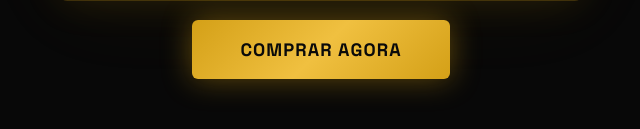
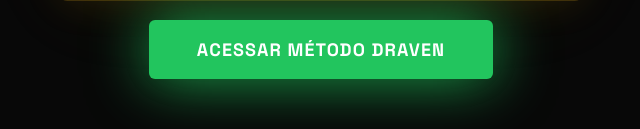
Before and after one commit to obrsinbrs-afk/draven, a plain HTML site: page index.html in a window 1280 px wide. Shown: the part 1101-1230 px from the top of the page, without its empty margins (319-959 px from the left). Drawn offline with Linux system fonts and the light colour scheme.

Commit message:
feat: botao verde pulsante Acessar Metodo Draven com link checkout Kirvano

```diff
--- a/index.html
+++ b/index.html
@@ -143,8 +143,8 @@
 
     .cta-btn {
       display: inline-block;
-      background: linear-gradient(135deg, #D4A017 0%, #F0C040 50%, #D4A017 100%);
-      color: #0a0a0a;
+      background: #22c55e;
+      color: #fff;
       font-family: 'Space Grotesk', sans-serif;
       font-size: clamp(15px, 2vw, 18px);
       font-weight: 700;
@@ -154,17 +154,22 @@
       border-radius: 6px;
       text-decoration: none;
       box-shadow:
-        0 0 30px rgba(212, 160, 23, 0.45),
+        0 0 30px rgba(34, 197, 94, 0.5),
         0 4px 20px rgba(0,0,0,0.4);
+      animation: pulse-green 2s ease-in-out infinite;
       transition: transform 0.15s ease, box-shadow 0.15s ease;
       cursor: pointer;
     }
 
+    @keyframes pulse-green {
+      0%, 100% { box-shadow: 0 0 30px rgba(34,197,94,0.5), 0 4px 20px rgba(0,0,0,0.4); }
+      50%       { box-shadow: 0 0 60px rgba(34,197,94,0.85), 0 4px 30px rgba(0,0,0,0.4); }
+    }
+
     .cta-btn:hover {
       transform: translateY(-2px) scale(1.02);
-      box-shadow:
-        0 0 50px rgba(212, 160, 23, 0.65),
-        0 8px 30px rgba(0,0,0,0.5);
+      animation: none;
+      box-shadow: 0 0 70px rgba(34,197,94,0.9), 0 8px 30px rgba(0,0,0,0.5);
     }
 
     .cta-btn:active {
@@ -239,8 +244,8 @@
 
     <!-- CTA abaixo da VSL -->
     <div class="cta-wrapper" id="ctaWrapper">
-      <a class="cta-btn" href="https://pay.kirvano.com/f4ddbd28-" target="_blank" rel="noopener">
-        Comprar agora
+      <a class="cta-btn" href="https://pay.kirvano.com/f4ddbd28-5113-4c8f-ad4c-4254d1bf62c1" target="_blank" rel="noopener">
+        Acessar Método Draven
       </a>
     </div>
 
```
